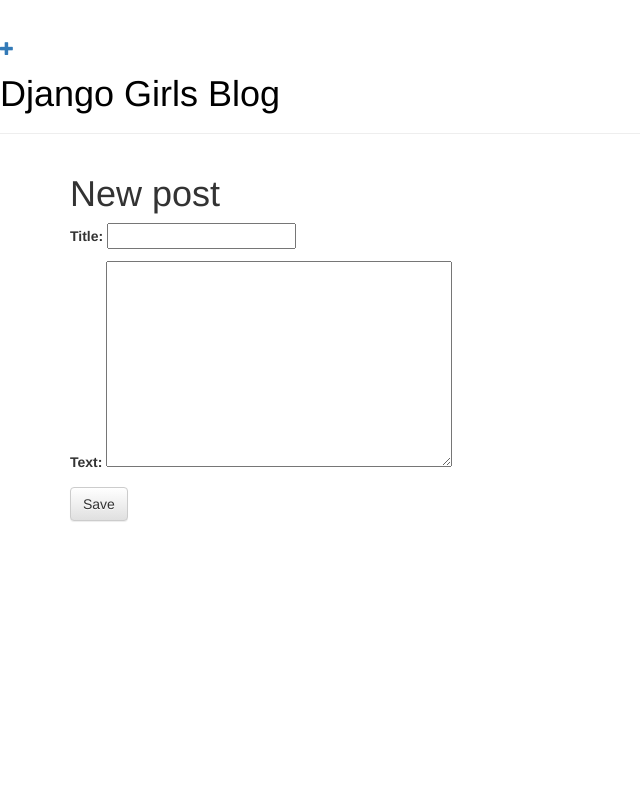
After one commit to Han-yeong/Djangogirls, a Django app: page /post/new/ in a window 1280 px wide. The commit adds this page. Shown: the whole page, without its empty margins (0-640 px from the left). Run offline with Django 3.2, Linux system fonts and the light colour scheme; some libraries are stand-ins or nearby versions.

Commit message:
1st blog by djangogirls tutorial

```diff
--- /dev/null
+++ b/blog/forms.py
@@ -0,0 +1,9 @@
+from django import forms
+
+from .models import Post
+
+class PostForm(forms.ModelForm):
+
+    class Meta:
+        model = Post
+        fields = ('title', 'text',)
--- /dev/null
+++ b/blog/static/css/blog.css
@@ -0,0 +1,6 @@
+h1 a {
+    color: #000000;
+}
+h2 a {
+    color: #000000;
+}
--- /dev/null
+++ b/blog/templates/blog/base.html
@@ -0,0 +1,24 @@
+{% load static %}
+<html>
+    <head>
+        <title>Han0's blog</title>
+        <link rel="stylesheet" href="//maxcdn.bootstrapcdn.com/bootstrap/3.2.0/css/bootstrap.min.css">
+        <link rel="stylesheet" href="//maxcdn.bootstrapcdn.com/bootstrap/3.2.0/css/bootstrap-theme.min.css">
+        <link href='//fonts.googleapis.com/css?family=Lobster&subset=latin,latin-ext' rel='stylesheet' type='text/css'>
+        <link rel="stylesheet" href="{% static 'css/blog.css' %}">
+    </head>
+    <body>
+        <div class="page-header">
+            <a href="{% url 'post_new' %}" class="top-menu"><span class="glyphicon glyphicon-plus"></span></a>
+            <h1><a href="/">Django Girls Blog</a></h1>
+        </div>
+        <div class="content container">
+            <div class="row">
+                <div class="col-md-8">
+                    {% block content %}
+                    {% endblock %}
+                </div>
+            </div>
+        </div>
+    </body>
+</html>
--- /dev/null
+++ b/blog/templates/blog/post_edit.html
@@ -0,0 +1,9 @@
+{% extends 'blog/base.html' %}
+
+{% block content %}
+    <h1>New post</h1>
+    <form method="POST" class="post-form">{% csrf_token %}
+        {{ form.as_p }}
+        <button type="submit" class="save btn btn-default">Save</button>
+    </form>
+{% endblock %}
--- a/blog/urls.py
+++ b/blog/urls.py
@@ -1,5 +1,8 @@
 from django.urls import path
 from . import views
+
 urlpatterns = [
     path('', views.post_list, name='post_list'),
+    path('post/<int:pk>/', views.post_detail, name='post_detail'),
+    path('post/new/', views.post_new, name='post_new'),
 ]
--- a/blog/views.py
+++ b/blog/views.py
@@ -1,6 +1,26 @@
 from django.shortcuts import render
 from django.utils import timezone
 from .models import Post
+from django.shortcuts import render, get_object_or_404
+from django.shortcuts import redirect
+from .forms import PostForm
+
 def post_list(request):
-    Post.objects.filter(published_date__lte=timezone.now()).order_by('published_date')
-    return render(request, 'blog/post_list.html', {})
+    posts = Post.objects.filter(published_date__lte=timezone.now()).order_by('published_date')
+    return render(request, 'blog/post_list.html', {'posts': posts})
+def post_detail(request, pk):
+    post = get_object_or_404(Post, pk=pk)
+    return render(request, 'blog/post_detail.html', {'post': post})
+
+def post_new(request):
+    if request.method == "POST":
+        form = PostForm(request.POST)
+        if form.is_valid():
+            post = form.save(commit=False)
+            post.author = request.user
+            post.published_date = timezone.now()
+            post.save()
+            return redirect('post_detail', pk=post.pk)
+    else:
+        form = PostForm()
+    return render(request, 'blog/post_edit.html', {'form': form})
```
Also changed, not shown: blog/templates/blog/post_detail.html (added, +13 -0 lines), blog/templates/blog/post_list.html (+12 -24 lines).
